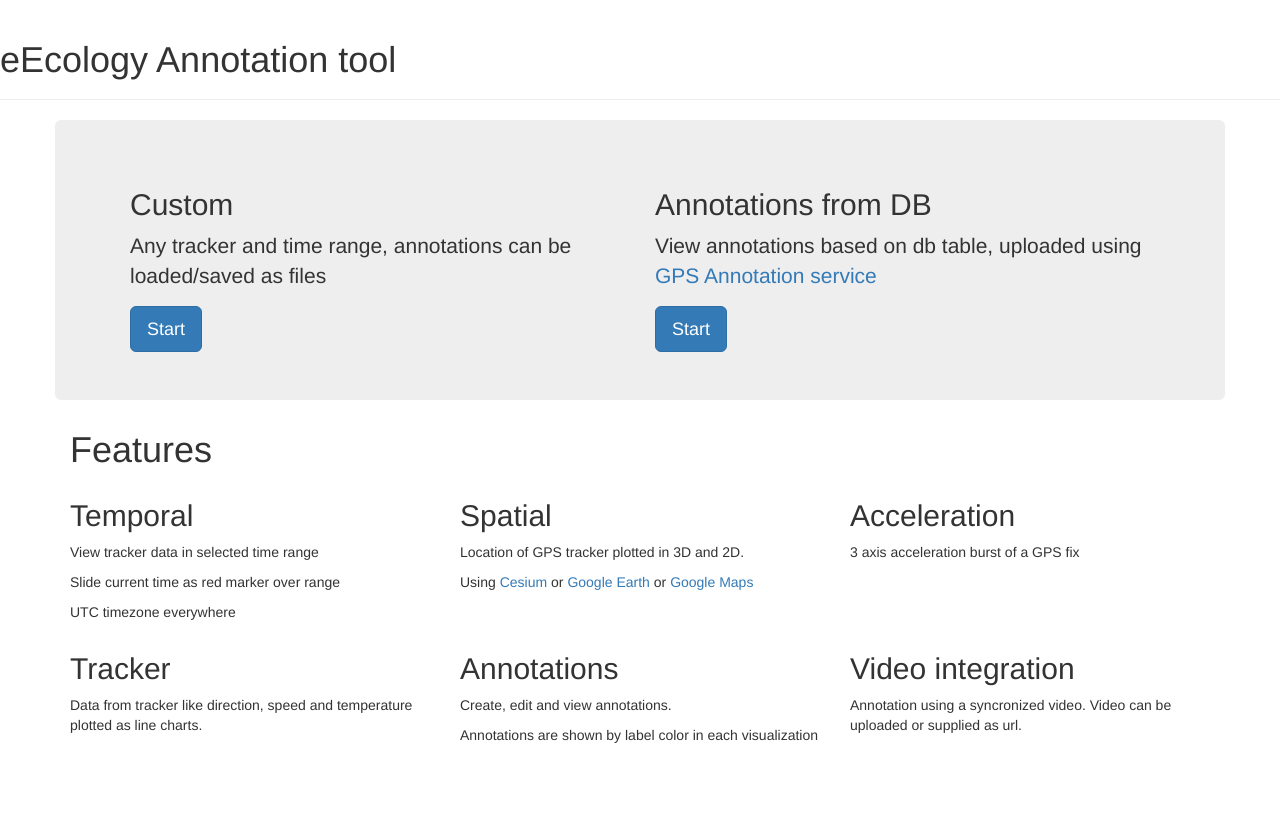
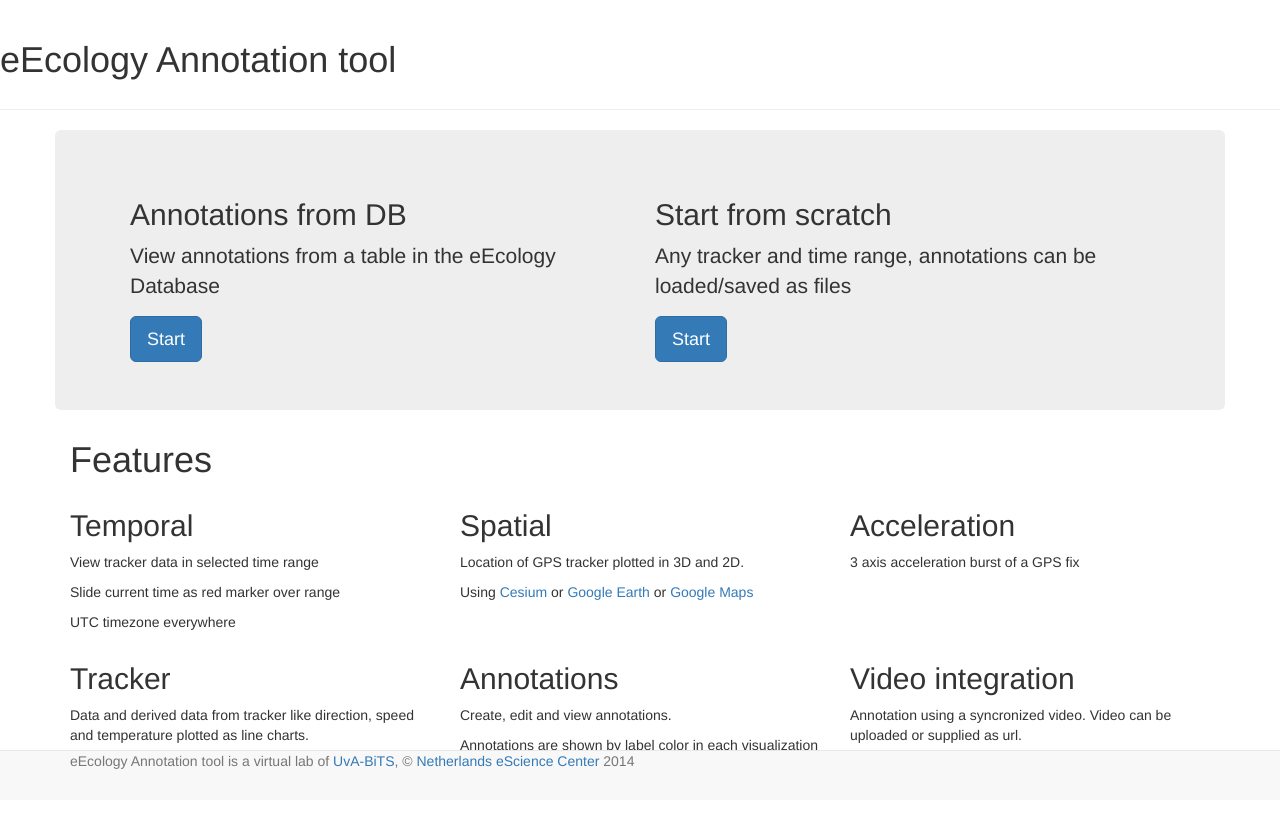
Before and after one commit to NLeSC/eEcology-Annotation-WS, a Python web app: template annotation/templates/home.mako in a window 1280 px wide. Before the commit the page ends 743 px from the top, so only its background shows below. Run offline with Mako, Linux system fonts and the light colour scheme; the template is opened without the code that fills it, so the values that code supplies are empty; some libraries are stand-ins or nearby versions.

Commit message:
Created base template.

```diff
--- /dev/null
+++ b/annotation/templates/base.mako
@@ -0,0 +1,32 @@
+<!DOCTYPE html>
+<html>
+    <head>
+        <meta charset="utf-8">
+        <title>eEcology Annotation tool <%block name="title"/></title>
+        <link rel="stylesheet" href="https://maxcdn.bootstrapcdn.com/bootstrap/3.2.0/css/bootstrap.min.css">
+        <style>
+            body {
+                padding-bottom: 70px;
+            }
+        </style>
+    </head>
+    <body>
+        <div class="page-header">
+            <h1>eEcology Annotation tool</h1>
+            <h2 class="text-muted"><%block name="header"/></h2>
+        </div>
+
+        <div class="container">
+            ${self.body()}
+        </div>
+
+        <nav class="navbar navbar-default navbar-fixed-bottom" role="navigation">
+            <div class="container">
+                <p class="text-muted">
+                    eEcology Annotation tool is a virtual lab of <a target="_blank" href="http://www.uva-bits.nl">UvA-BiTS</a>,
+                    &copy; <a target="_blank" href="http://www.esciencecenter.nl">Netherlands eScience Center</a> 2014
+                </p>
+            </div>
+        </nav>
+    </body>
+</html>
--- a/annotation/templates/home.mako
+++ b/annotation/templates/home.mako
@@ -1,61 +1,71 @@
-<!DOCTYPE html>
-<html>
-    <head>
-        <meta charset="utf-8">
-        <title>Annotation</title>
-        <link rel="stylesheet" href="https://maxcdn.bootstrapcdn.com/bootstrap/3.2.0/css/bootstrap.min.css">
-    </head>
-    <body>
-        <div class="page-header">
-                <h1>eEcology Annotation tool</h1>
-        </div>
+<%inherit file="base.mako"/>
 
-        <div class="container">
 <div class="row jumbotron">
     <div class="col-md-6">
-                    <h2>Custom</h2>
-                    <p>Any tracker and time range, annotations can be loaded/saved as files</p>
-                    <a class="btn btn-primary btn-lg" href="${request.static_path('annotation:static/TrackAnnot/')}" role="button">Start</a>
+        <h2>Annotations from DB</h2>
+        <p>
+            View annotations from a table in the eEcology Database
+        </p>
+        <a class="btn btn-primary btn-lg" href="${request.route_path('uploads.html')}" role="button">Start</a>
     </div>
     <div class="col-md-6">
-                    <h2>Annotations from DB</h2>
-                    <p>View annotations based on db table, uploaded using <a href="https://services.e-ecology.sara.nl/cgi-bin/flysafe/uva_admin/upload_csv.cgi">GPS Annotation service</a></p>
-                    <a class="btn btn-primary btn-lg" href="${request.route_path('uploads.html')}" role="button">Start</a>
+        <h2>Start from scratch</h2>
+        <p>
+            Any tracker and time range, annotations can be loaded/saved as files
+        </p>
+        <a class="btn btn-primary btn-lg" href="${request.static_path('annotation:static/TrackAnnot/')}" role="button">Start</a>
     </div>
 </div>
 <h1>Features</h1>
 <div class="row">
     <div class="col-md-4">
         <h2>Temporal</h2>
-                    <p>View tracker data in selected time range</p>
-                    <p>Slide current time as red marker over range</p>
-                    <p>UTC timezone everywhere</p>
+        <p>
+            View tracker data in selected time range
+        </p>
+        <p>
+            Slide current time as red marker over range
+        </p>
+        <p>
+            UTC timezone everywhere
+        </p>
     </div>
     <div class="col-md-4">
         <h2>Spatial</h2>
-                    <p>Location of GPS tracker plotted in 3D and 2D.</p>
-                    <p>Using <a href="http://www.cesiumjs.org">Cesium</a> or <a href="http://earth.google.com">Google Earth</a> or <a href="http://maps.google.com">Google Maps</a></p>
+        <p>
+            Location of GPS tracker plotted in 3D and 2D.
+        </p>
+        <p>
+            Using <a href="http://www.cesiumjs.org">Cesium</a> or <a href="http://earth.google.com">Google Earth</a> or <a href="http://maps.google.com">Google Maps</a>
+        </p>
     </div>
     <div class="col-md-4">
         <h2>Acceleration</h2>
-                    <p>3 axis acceleration burst of a GPS fix</p>
+        <p>
+            3 axis acceleration burst of a GPS fix
+        </p>
     </div>
 </div>
 <div class="row">
     <div class="col-md-4">
         <h2>Tracker</h2>
-                    <p>Data from tracker like direction, speed and temperature plotted as line charts.</p>
+        <p>
+            Data and derived data from tracker like direction, speed and temperature plotted as line charts.
+        </p>
     </div>
     <div class="col-md-4">
         <h2>Annotations</h2>
-                    <p>Create, edit and view annotations. </p>
-                    <p>Annotations are shown by label color in each visualization</p>
+        <p>
+            Create, edit and view annotations.
+        </p>
+        <p>
+            Annotations are shown by label color in each visualization
+        </p>
     </div>
     <div class="col-md-4">
         <h2>Video integration</h2>
-                    <p>Annotation using a syncronized video. Video can be uploaded or supplied as url.</p>
+        <p>
+            Annotation using a syncronized video. Video can be uploaded or supplied as url.
+        </p>
     </div>
 </div>
-        </div>
-    </body>
-</html>
--- a/annotation/templates/uploads.mako
+++ b/annotation/templates/uploads.mako
@@ -1,23 +1,16 @@
-<!DOCTYPE html>
-<html>
-    <head>
-        <meta charset="utf-8">
-        <title>Annotation - Select annotation table</title>
-        <link rel="stylesheet" href="https://maxcdn.bootstrapcdn.com/bootstrap/3.2.0/css/bootstrap.min.css">
-    </head>
-    <body>
-        <div class="page-header">
-            <h1>eEcology Annotation tool</h1>
-            <h2>Select annotation table</h2>
-        </div>
-        <div class="container">
+<%inherit file="base.mako"/>
+
+<%block name="title">- Annotations from DB</%block>
+<%block name="header">Annotations from DB</%block>
+
 <div class="row">
     <p>
         To view annotations in database they must first be uploaded.
     </p>
     <p>
         Annotations can be uploaded with the 'GPS Annotation service'.
-                </p><p>
+    </p>
+    <p>
         Use the '<b>acceleration classification</b>' template in the <a href="https://services.e-ecology.sara.nl/cgi-bin/flysafe/uva_admin/upload_csv.cgi">GPS Annotation service</a>.
     </p>
 </div>
@@ -30,7 +23,9 @@
     </form>
 </div>
 <div class="row">
-            <p>Trackers in annotation table:</p>
+    <p>
+        Available trackers in table:
+    </p>
     <ul>
         % for tracker in trackers:
         <li>
@@ -39,6 +34,3 @@
         % endfor
     </ul>
 </div>
-        </div>
-    </body>
-</html>
```
Lines whose indentation alone changed are shown as unchanged.
